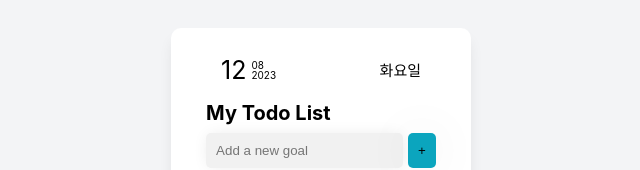
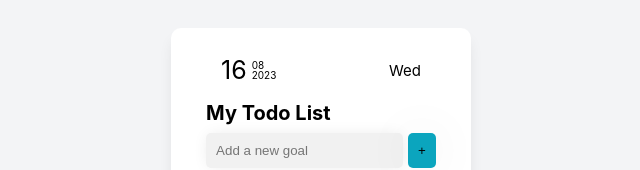
Before and after one commit to Coderchacha/TODO-APP, a React (Vite) app: page / in a window 1280 px wide. Shown: the part 210-380 px from the top of the page, without its empty margins (319-959 px from the left). Built offline with nearby package versions, Linux system fonts and the light colour scheme.

Commit message:
날짜 수정

```diff
--- a/src/App.tsx
+++ b/src/App.tsx
@@ -85,17 +85,21 @@ export const App = () => {
   return (
     <Background>
       <Todo>
+        {timer.map((time) => {
+          return (
             <DateWrapper>
               <DateBox>
-            <DateDay>12</DateDay>
+                <DateDay>{time.day}</DateDay>
                 <DateMonthYear>
-              <div>08</div>
-              <div>2023</div>
+                  <div>{time.month}</div>
+                  <div>{time.year}</div>
                 </DateMonthYear>
               </DateBox>
 
-          <WeekdayBox>화요일</WeekdayBox>
+              <WeekdayBox>{time.weekday}</WeekdayBox>
             </DateWrapper>
+          );
+        })}
 
         <TodoHeader>
           <Title>My Todo List</Title>
```
Lines whose indentation alone changed are shown as unchanged.
